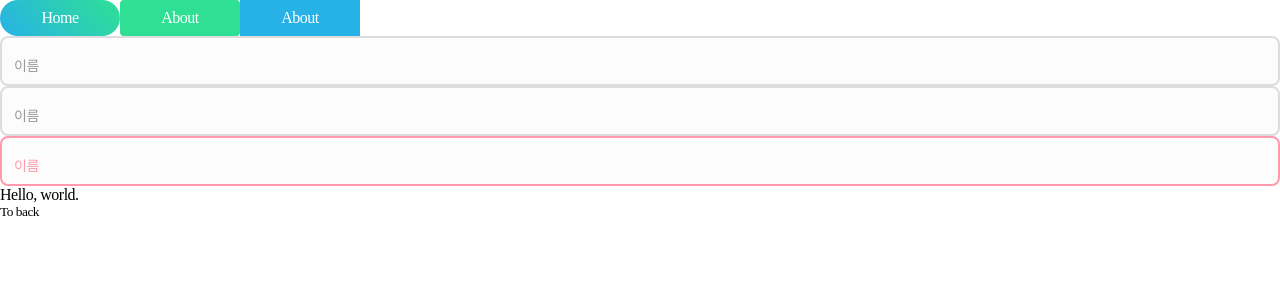
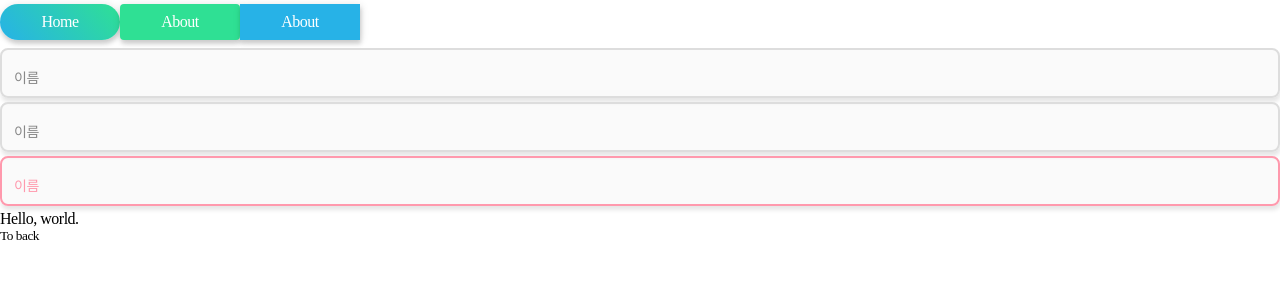
Before and after one commit to 365kim/react-boilerplate-without-cra, a React app: page / in a window 1280 px wide. Shown: the top 300 px of the page. Built offline with nearby package versions, Linux system fonts and the light colour scheme.

Commit message:
feat: Input 스타일 개선

```diff
--- a/src/styled-system/components/atoms/Button/view.js
+++ b/src/styled-system/components/atoms/Button/view.js
@@ -4,7 +4,9 @@ import { jsx, css } from '@emotion/react';
 import COLOR from '../../../styles/color';
 
 const cssButton = css`
+  margin: 4px 0;
   transition: all 600ms ease;
+  box-shadow: rgb(0 0 0 / 14%) 1px 4px 4px, rgb(0 0 0 / 12%) 1px 1px 8px;
 `;
 
 const cssColor = {
--- a/src/styled-system/components/atoms/Input/view.js
+++ b/src/styled-system/components/atoms/Input/view.js
@@ -15,13 +15,15 @@ const cssContainer = css`
   display: flex;
   align-items: center;
   height: ${INPUT_HEIGHT};
+  margin: 4px 0;
   padding: 0 12px;
 
   font-size: 14px;
   font-weight: 500;
   border-radius: 8px;
-  background-color: rgba(0, 0, 0, 0.01);
+  background-color: rgba(0, 0, 0, 0.02);
   border: 2px solid ${COLOR.BORDER};
+  box-shadow: rgb(0 0 0 / 10%) 1px 4px 4px;
 
   &:focus-within {
     background-color: #fff;
--- a/src/styled-system/styles/color.js
+++ b/src/styled-system/styles/color.js
@@ -23,7 +23,7 @@ const COLOR = {
 
   PARAGRAPH: '#111',
   INPUT_TEXT: '#333',
-  PLACEHOLDER: '#999',
+  PLACEHOLDER: '#888',
   BORDER: '#ddd',
   BORDER_DARK: '#bbb',
 };
```
